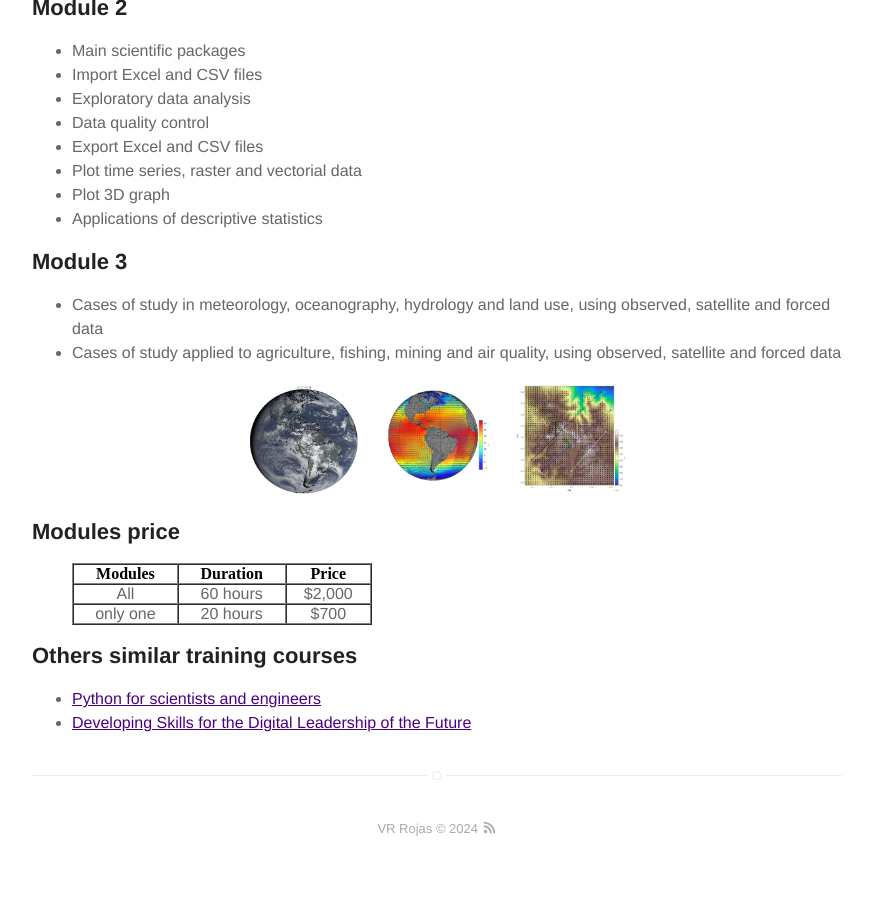
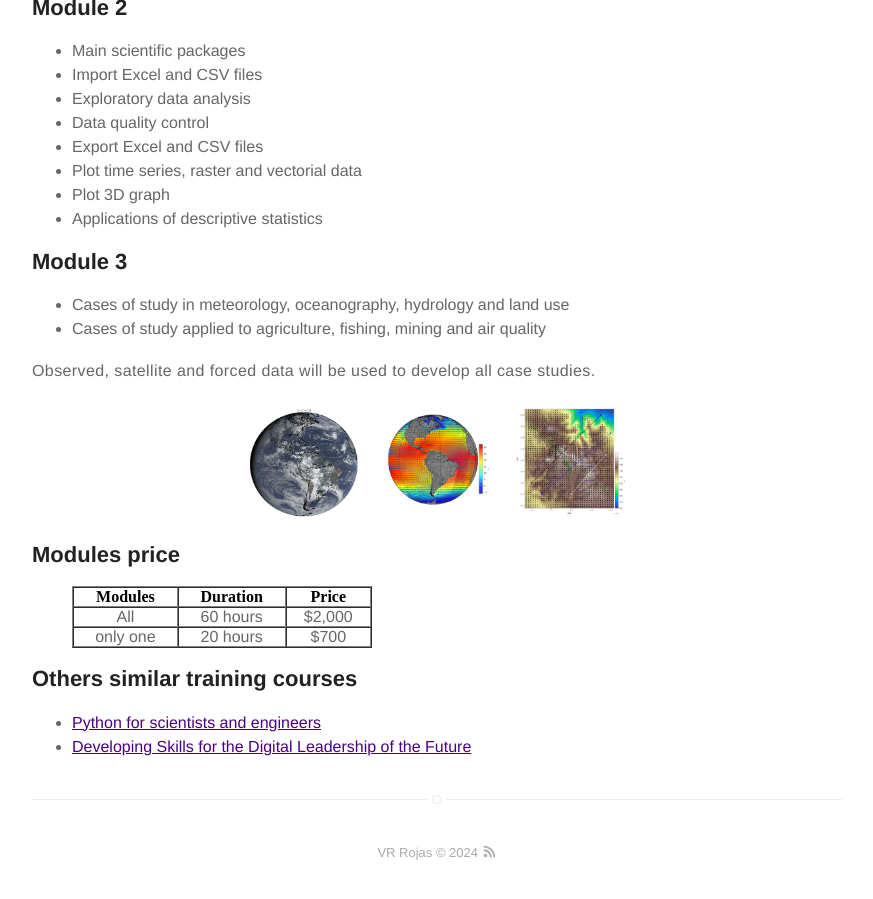
Before and after one commit to vrrp/vrrp.github.io, a Jekyll site: the page built from training/index.html, in a window 1280 px wide and 900 px high, scrolled down 1134 px. Shown: the whole window, without its empty margins (203-1076 px from the left). Built offline with Jekyll 4.4.1, drawn with Linux system fonts in a browser that asks for light colours; before the commit the page ends 2010 px from its top, so only the background shows below that.

Commit message:
up 18:30 18 aug 2024

```diff
--- a/training/index.html
+++ b/training/index.html
@@ -49,9 +49,11 @@ You can choose which programming language you want to take the training. These t
 
 <h2>Module 3</h2>
 <ul class="Module 3">
-	<li>Cases of study in meteorology, oceanography, hydrology and land use, using observed, satellite and forced data</li>
-	<li>Cases of study applied to agriculture, fishing, mining and air quality, using observed, satellite and forced data</li>
+	<li>Cases of study in meteorology, oceanography, hydrology and land use</li>
+	<li>Cases of study applied to agriculture, fishing, mining and air quality</li>
 </ul>
+<p>Observed, satellite and forced data will be used to develop all case studies.</p>
+
 
 <table align="center" class="center" width="400" height="80" cellspacing="0" cellpadding="0" border="0" bgcolor="#FFFFFF">
   <tr ALIGN=center style="font-family:Times New Roman;color:#FFFFFF">
```
